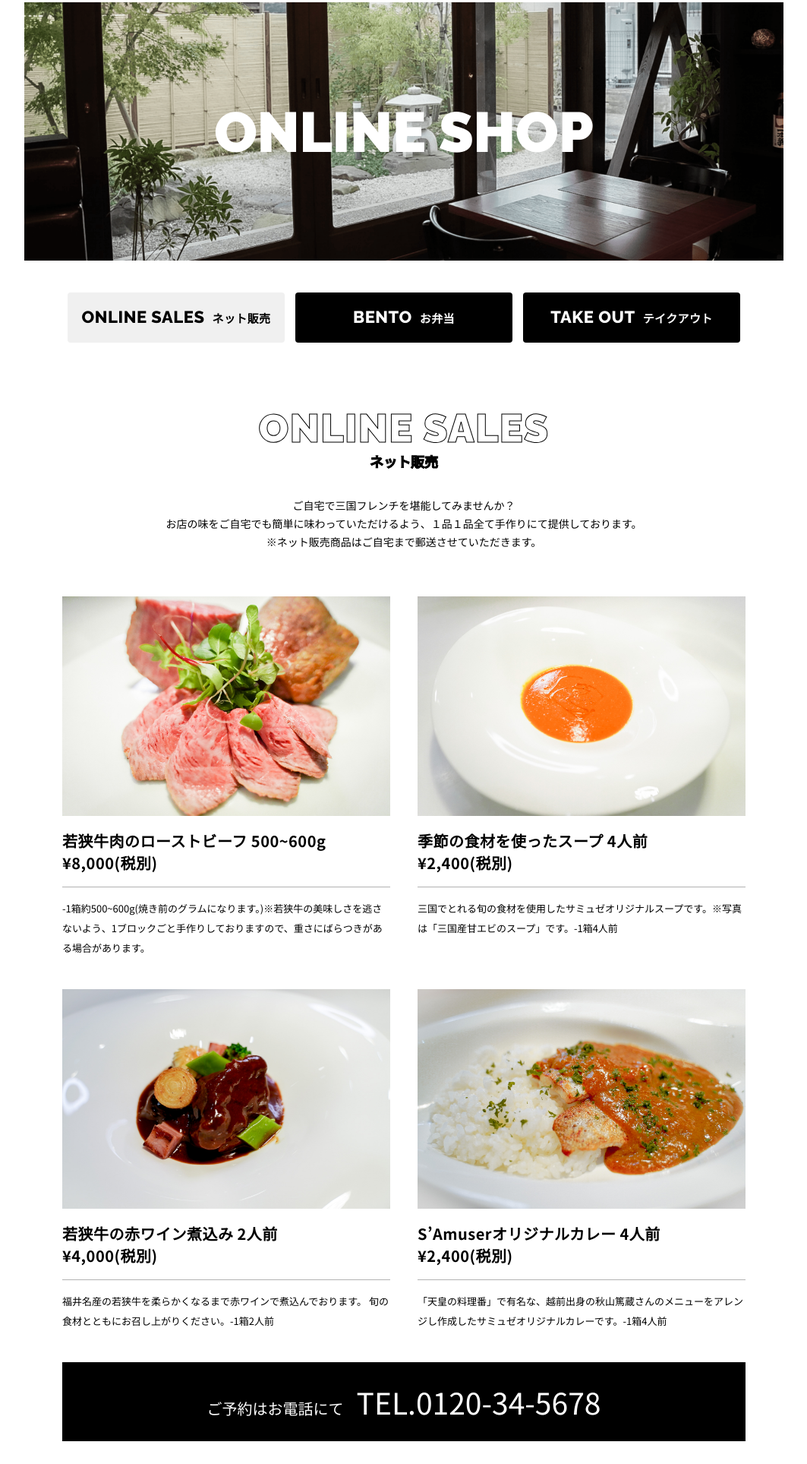
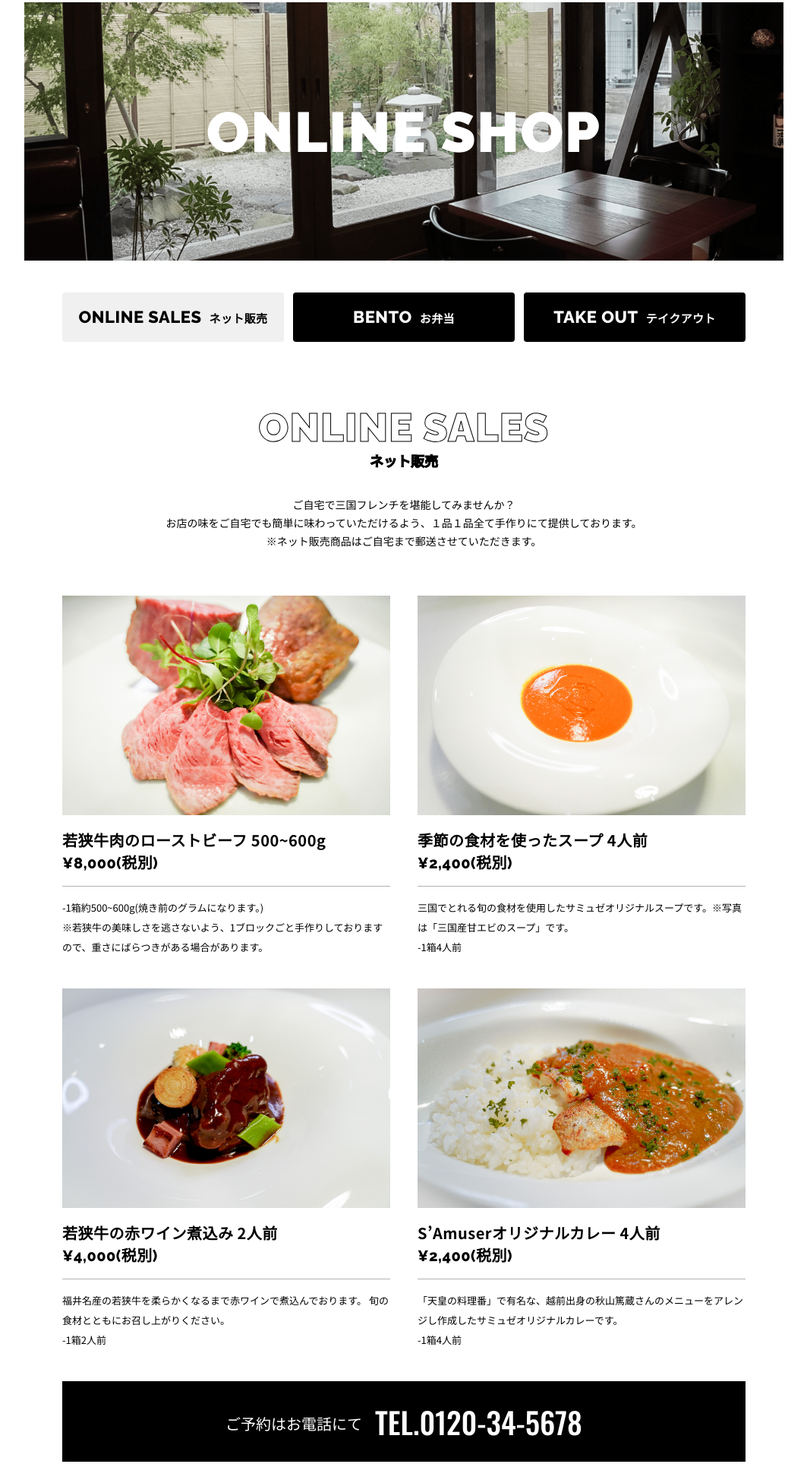
Before and after one commit to Htsubasa/myuze-menu, a plain HTML site: page index.html in a window 1280 px wide. Shown: the part 111-2038 px from the top of the page at 76% size, without its empty margins (108-1171 px from the left). Drawn offline with nearby package versions, Linux system fonts and the light colour scheme.

Commit message:
Add files via upload

```diff
--- a/scss/index.scss
+++ b/scss/index.scss
@@ -78,6 +78,7 @@ body{
         left: 50%;
         -webkit-transform : translate(-50%,-50%);
         transform : translate(-50%,-50%);
+        width: 100%;
 
         @include pc{
             width: 100%;
@@ -88,6 +89,7 @@ body{
           font-size: 74px;
           font-family: 'Raleway', sans-serif;
           font-weight: 900;
+          letter-spacing: 1.85px;
 
           @include pc{
             font-size: 7vw;
@@ -119,7 +121,7 @@ body{
           .menu_tab{
             display: flex;
             margin: 0 auto;
-            justify-content: space-around;
+            justify-content: space-between;
             margin-top: 42px;
 
             @include pc{
@@ -145,10 +147,10 @@ body{
               cursor: pointer;
               padding: 21px 0 20px;
               width: 292px;
-              margin: 0 7px;
 
                 @include pc{
                     width:32.5%;
+                    margin: 0 7px;
                 }
 
               @include tab{
@@ -190,6 +192,7 @@ body{
                         font-weight: bold;
                         margin-left: 10px;
                         letter-spacing: 0.375px;
+                        font-family: 'Noto Sans JP', sans-serif;
                     }/*span*/
 
                 }/*p*/
@@ -242,6 +245,7 @@ body{
                         color: black;
                         -webkit-text-stroke: none;
                         letter-spacing: 0.045px;
+                        font-family: 'Noto Sans JP', sans-serif;
                     }/*subb-h2*/
                 }/*h2*/
 
@@ -335,6 +339,7 @@ body{
                             padding-bottom: 16.2px;
                             font-weight: bold;
                             border-bottom: 1px solid #B2B2B2;
+                            font-family: 'Raleway', sans-serif;
 
 
                             @include tab{
@@ -347,6 +352,10 @@ body{
                             padding-top: 15.8px;
                             line-height: 2;
                             font-size: 13px;
+
+                            .box_amount{
+                                display: block;
+                            }/*box_amount*/
                         }
                     }
                 }/*item*/
@@ -393,14 +402,20 @@ body{
                   .tel_number{
                       font-size: 39px;
                       margin-left: 17px;
+                      font-family: 'Oswald', sans-serif;
+                      font-weight: 500;
+                      vertical-align: -7px;
 
                       @include tab{
                           font-size: 30px;
+                          vertical-align: -5px;
                       }
 
                       @include sp(){
                         font-size: 30px;
                         display: block;
+                        vertical-align: none;
+                        margin-left: 0px;
                     }
 
                     @include sp-second(){
```
Also changed, not shown: scss/index.css, 1 other file.
